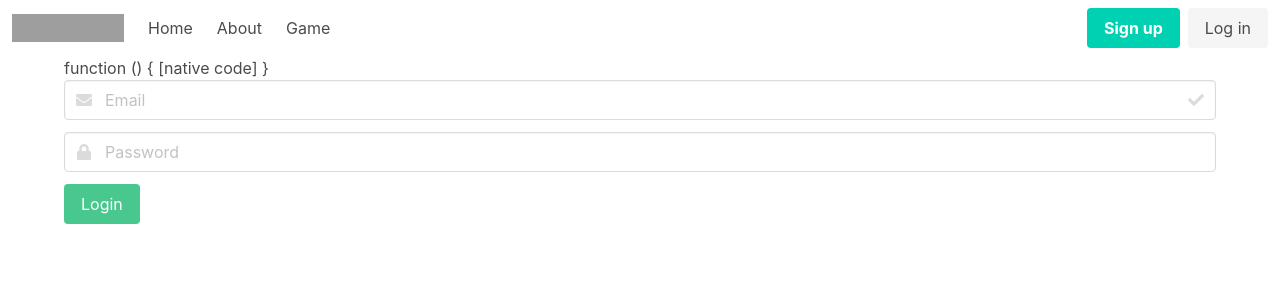
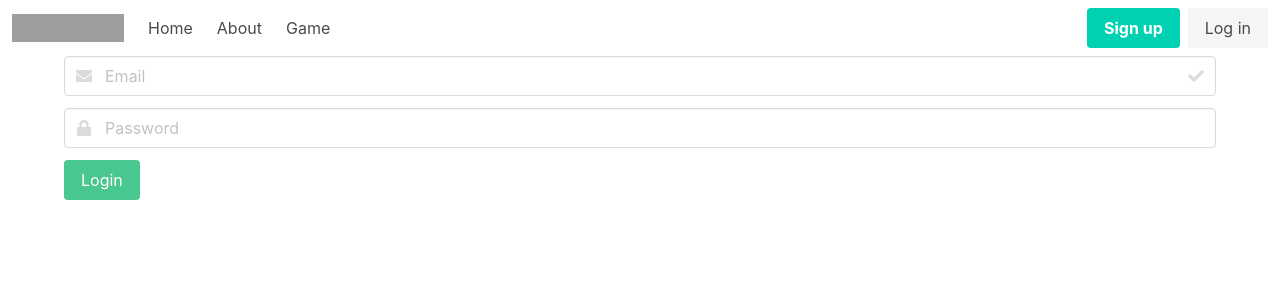
Before and after one commit to galantelorenzo97/Web_Server_Programming, a Vue app in the folder client/: page /login in a window 1280 px wide. Shown: the top 300 px of the page. Built offline with nearby package versions, Linux system fonts and the light colour scheme; grey boxes are pictures that could not be loaded.

Commit message:
Fixed login bug

```diff
--- a/client/src/views/Login.vue
+++ b/client/src/views/Login.vue
@@ -1,6 +1,6 @@
 <template>
   <form class="container" @submit.prevent="login">
-    {{login}}
+    {{error}}
     <div class="field">
       <p class="control has-icons-left has-icons-right">
         <input class="input" type="email" placeholder="Email" v-model="email">
@@ -42,7 +42,7 @@
     methods: {
       login(){
         try {
-          login(this.email, this.password);
+          Login(this.email, this.password);
           this.$router.push('/game');
         } catch (error) {
           this.error = error;
```
